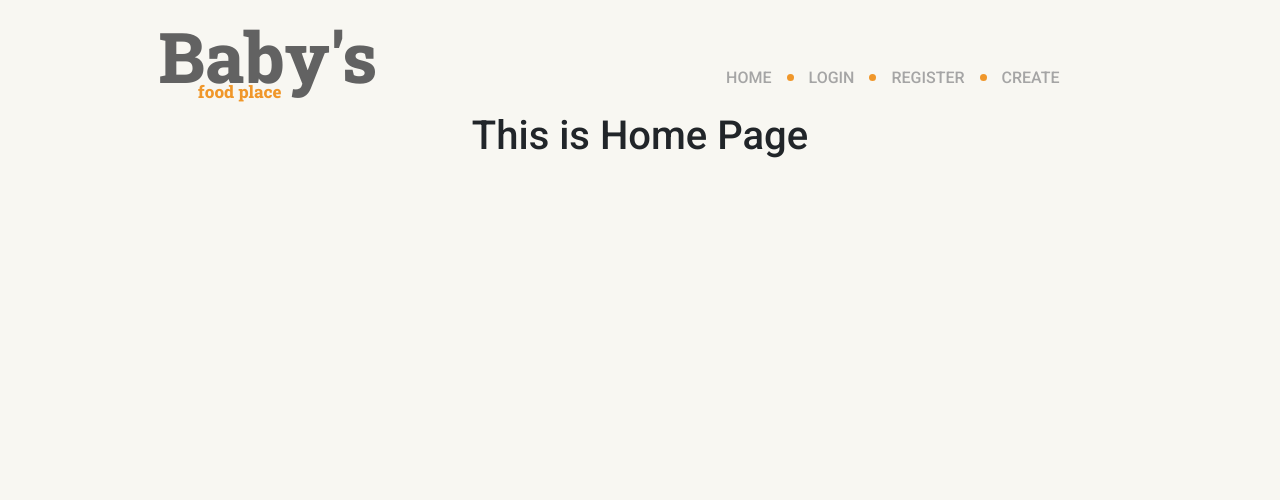
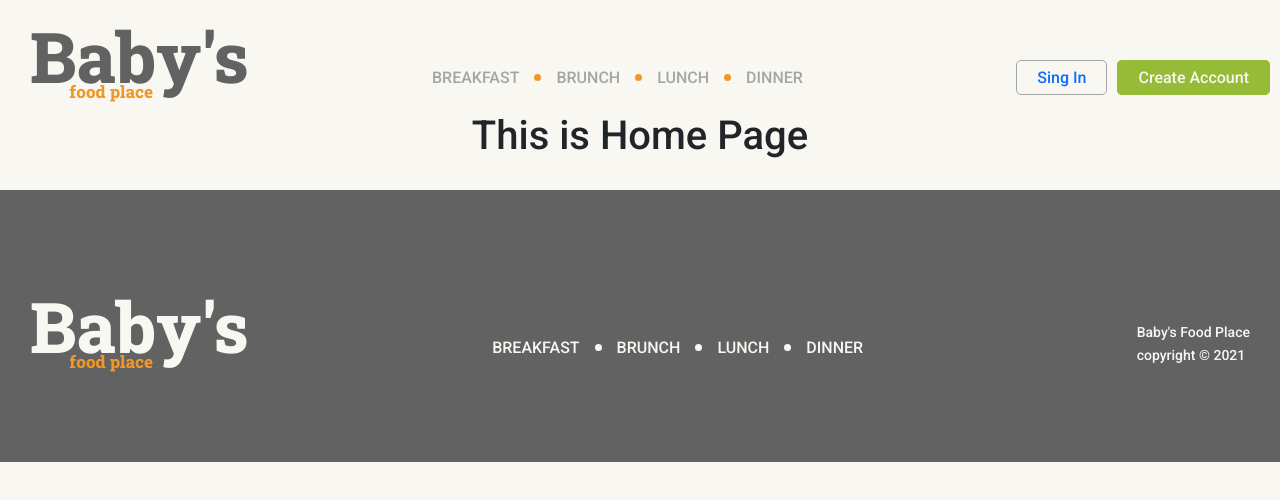
Before and after one commit to KobayagiNakamoto/gen-12-final-project, a React (Create React App) app in the folder client/: page / in a window 1280 px wide. Shown: the top 500 px of the page. Built offline with nearby package versions, Linux system fonts and the light colour scheme.

Commit message:
Almoste done with header and footer

```diff
--- a/client/src/App.css
+++ b/client/src/App.css
@@ -24,20 +24,16 @@ html {
 
 body {
     background-color: var(--softwhite);
+    /* width: 1400px;
+    margin: 0 auto; */
     font-family: var(--font-family);
     font-weight: 500;
     line-height: 1.6;
-    /* width: 1920px;
-    height: 2065px; */
 }
 
 ::selection {
     background-color: var(--green);
     color: #fff;
-}
-
-ul {
-    /* display: flex; */
 }
 
 li {
@@ -48,9 +44,7 @@ li {
 
 a:link,
 a:visited {
-    color: var(--midgrey);
     text-decoration: none;
-    /* align-self: flex-end; */
 }
 
 a:active,
@@ -59,6 +53,10 @@ a:hover {
 .nav-item {
     display: flex;
     margin-right: 15px;
+}
+
+.nav-item a {
+    color: var(--midgrey);
 }
 
 .nav-item span {
@@ -78,3 +76,7 @@ h1 {
     text-align: center;
     margin-bottom: 30px;
 }
+
+.header-btn a {
+    margin-right: 10px;
+}
--- a/client/src/App.js
+++ b/client/src/App.js
@@ -1,22 +1,18 @@
+import "bootstrap/dist/css/bootstrap.min.css";
+import "./App.css";
 import Home from "./Layouts/Home";
 import Login from "./Layouts/Login";
 import Register from "./Layouts/Register";
 import Create from "./Layouts/Create";
 import Error from "./Layouts/Error";
-import Header from "./components/header";
-import Nav from "./components/Nav";
-import Logo from "./components/Logo/Logo";
-import "bootstrap/dist/css/bootstrap.min.css";
-import "./App.css";
+import Header from "./components/Header";
+import Footer from "./components/Footer/Footer";
 import { BrowserRouter as Router, Switch, Route } from "react-router-dom";
 
 const App = () => {
     return (
         <div className="App">
             <Router>
-                <div>
-                    {/* <Logo /> */}
-                    {/* <Nav /> */}
                 <Header />
 
                 <Switch>
@@ -36,7 +32,8 @@ const App = () => {
                         <Error />
                     </Route>
                 </Switch>
-                </div>
+
+                <Footer />
             </Router>
         </div>
     );
--- a/client/src/components/Button/Button.js
+++ b/client/src/components/Button/Button.js
@@ -0,0 +1,16 @@
+import { Link } from "react-router-dom";
+import style from "./Button.module.css";
+const Button = ({ btn, text, where }) => {
+    return (
+        <>
+            <Link
+                to={where}
+                className={btn === "White" ? style.White : style.Green}
+            >
+                {text}
+            </Link>
+        </>
+    );
+};
+
+export default Button;
--- a/client/src/components/Button/Button.module.css
+++ b/client/src/components/Button/Button.module.css
@@ -0,0 +1,19 @@
+.White {
+    padding: 7px 20px;
+    border-radius: 5px;
+    border: 1px solid var(--midgrey);
+}
+
+.Green {
+    padding: 7px 20px;
+    border-radius: 5px;
+    background-color: var(--green);
+    border: 1px solid var(--green);
+    color: var(--softwhite) ;
+}
+
+
+
+.Green:hover {
+    filter:brightness(105%);
+}
--- /dev/null
+++ b/client/src/components/Footer/Footer.js
@@ -0,0 +1,20 @@
+import "bootstrap/dist/css/bootstrap.min.css";
+import Logo from "../Logo/Logo";
+import Nav from "../Nav";
+import style from "./Footer.module.css";
+
+const Footer = () => {
+    return (
+        <footer className={style.footer}>
+            <Logo color="White" />
+            <Nav />
+            <div className={style.copyright}>
+                <p>
+                    Baby's Food Place <br /> copyright &copy; 2021
+                </p>
+            </div>
+        </footer>
+    );
+};
+
+export default Footer;
--- /dev/null
+++ b/client/src/components/Footer/Footer.module.css
@@ -0,0 +1,23 @@
+.footer {
+    display: flex;
+    justify-content: space-between;
+    align-items: baseline;
+    background-color: var(--darkgrey);
+    padding: 5rem 0;
+    margin-bottom: 0;
+    /* padding: 15rem 0; */
+}
+
+.copyright {
+    margin-right: 30px;
+    color: var(--softwhite);
+    font-size: 14px;
+    align-self: flex-end;
+}
+
+footer nav li a {
+    color: var(--softwhite) !important;
+}
+footer nav span {
+    background-color: var(--softwhite) !important;
+}
--- a/client/src/components/Logo/Logo.js
+++ b/client/src/components/Logo/Logo.js
@@ -1,10 +1,12 @@
 import { Link } from "react-router-dom";
-import style from "./Logo.module.css";
+import style, { White } from "./Logo.module.css";
 
-const Logo = () => {
+const Logo = ({ color }) => {
     return (
-        <Link to="/" style={{ position: "relative" }}>
-            <div className={style.Logo}>Baby's</div>
+        <Link to="/" style={{ position: "relative", marginLeft: "30px" }}>
+            <div className={`${style.Logo} ${color === "White" ? White : ""}`}>
+                Baby's
+            </div>
             <span className={style.Span}>food place</span>
         </Link>
     );
--- a/client/src/components/Logo/Logo.module.css
+++ b/client/src/components/Logo/Logo.module.css
@@ -14,3 +14,7 @@
     top: 70%;
     left: 18%;
 }
+
+.White {
+    color: var(--softwhite);
+}
--- a/client/src/components/Nav.js
+++ b/client/src/components/Nav.js
@@ -1,11 +1,16 @@
 import { Link } from "react-router-dom";
+import NavItem from "./NavItem/NavItem";
 import React from "react";
 
 const Navigation = () => {
     return (
         <nav>
             <ul style={{ display: "flex", marginRight: "2rem" }}>
-                <div className="nav-item">
+                <NavItem where={"/breakfast"} text={"Breakfast"} />
+                <NavItem where={"/brunch"} text={"Brunch"} />
+                <NavItem where={"/Lunch"} text={"Lunch"} />
+                <NavItem where={"/Dinner"} text={"Dinner"} />
+                {/* <div className="nav-item">
                     <li>
                         <Link to="/">Home</Link>
                     </li>
@@ -28,7 +33,7 @@ const Navigation = () => {
                         <Link to="/create">Create</Link>
                     </li>
                     <span className="li-span"></span>
-                </div>
+                </div> */}
             </ul>
         </nav>
     );
--- /dev/null
+++ b/client/src/components/NavItem/NavItem.js
@@ -0,0 +1,12 @@
+import { Link } from "react-router-dom";
+
+const NavItem = ({ where, text }) => (
+    <div className="nav-item">
+        <li>
+            <Link to={where}>{text}</Link>
+        </li>
+        <span className="li-span">&nbsp;</span>
+    </div>
+);
+
+export default NavItem;
--- a/client/src/components/header.js
+++ b/client/src/components/header.js
@@ -1,20 +1,27 @@
-import { Link } from "react-router-dom";
-import React from "react";
+import "bootstrap/dist/css/bootstrap.min.css";
 import Logo from "./Logo/Logo";
 import Nav from "./Nav";
-import "bootstrap/dist/css/bootstrap.min.css";
+import Button from "./Button/Button";
 
 const Header = () => {
-    //Stil za kopcinja na linkovi
-    const linkStyle = {
-        color: "gray",
-        fontSize: "20px",
-    };
-
     return (
-        <div style={{ display: "flex",justifyContent:"space-around", alignItems: "baseline" }}>
+        <div
+            style={{
+                display: "flex",
+                justifyContent: "space-between",
+                alignItems: "baseline",
+            }}
+        >
             <Logo />
             <Nav />
+            <div className="header-btn">
+                <Button btn={"White"} text={"Sing In"} where={"login"} />
+                <Button
+                    btn={"Green"}
+                    text={"Create Account"}
+                    where={"register"}
+                />
+            </div>
         </div>
     );
 };
```
Lines whose indentation alone changed are shown as unchanged.
